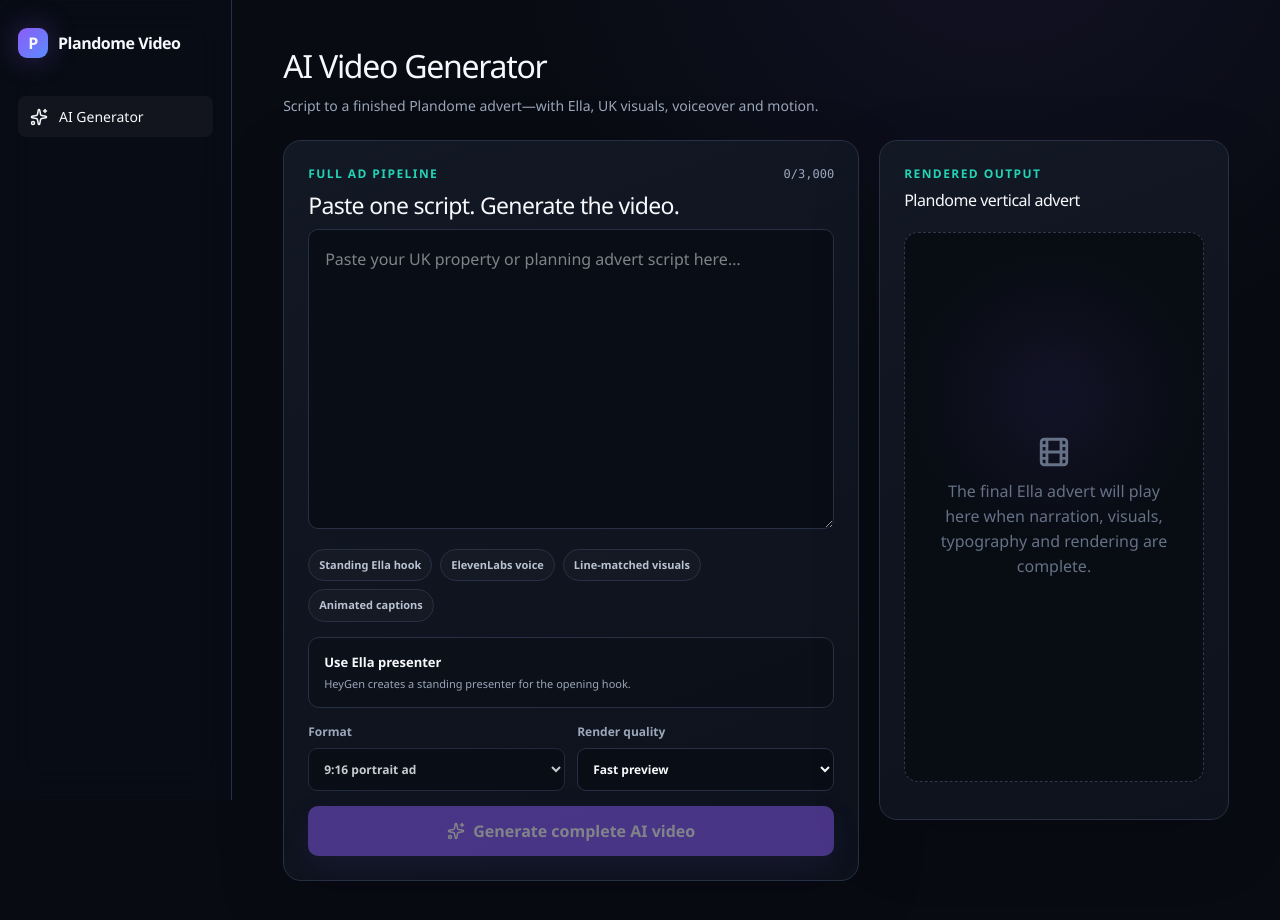
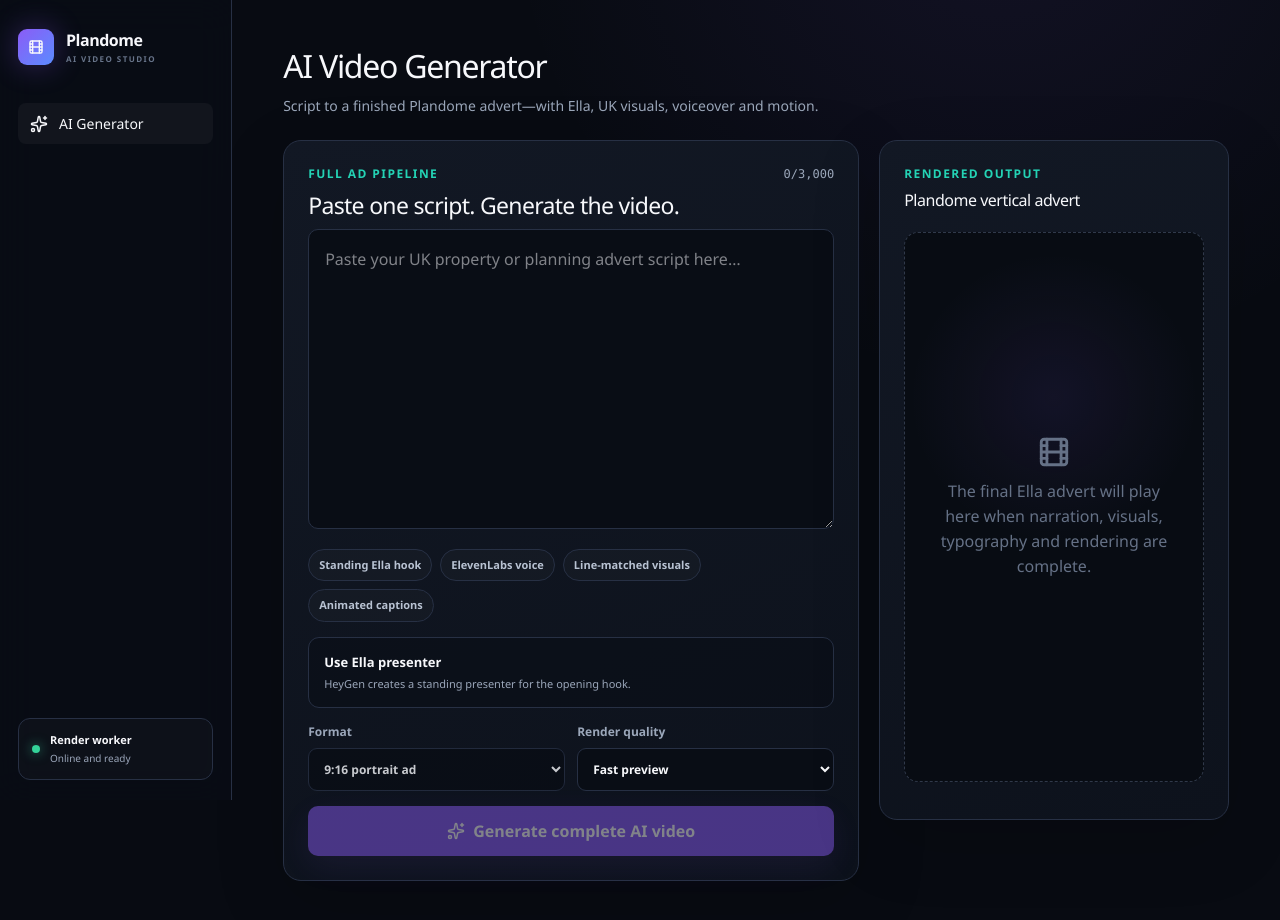
Before and after one commit to propertieswbm-crypto/plandome-ai-video, a Next.js app in the folder apps/web/: page /ai-video in a window 1280 px wide. Shown: the top 920 px of the page. Built offline with nearby package versions, Linux system fonts and the light colour scheme.

Commit message:
Polish studio navigation

```diff
--- a/apps/web/app/(app)/layout.tsx
+++ b/apps/web/app/(app)/layout.tsx
@@ -1,5 +1,5 @@
 import Link from "next/link";
-import { Sparkles } from "lucide-react";
+import { Film, Sparkles } from "lucide-react";
 
 const nav = [
   { href: "/ai-video", label: "AI Generator", icon: Sparkles },
@@ -9,12 +9,13 @@ export default function AppLayout({ children }: { children: React.ReactNode }) {
   return (
     <div className="app-shell">
       <aside className="sidebar">
-        <Link className="brand" href="/ai-video"><span className="brand-mark">P</span><span className="brand-name">Plandome Video</span></Link>
+        <Link className="brand studio-brand" href="/ai-video"><span className="brand-mark"><Film size={16} /></span><span><span className="brand-name">Plandome</span><small>AI VIDEO STUDIO</small></span></Link>
         <nav className="sidebar-nav" aria-label="Application navigation">
           {nav.map(({ href, label, icon: Icon }, index) => (
             <Link className={`nav-item ${index === 0 ? "nav-item-active" : ""}`} href={href} key={href}><Icon size={18} /><span>{label}</span></Link>
           ))}
         </nav>
+        <div className="sidebar-health"><span /><div><strong>Render worker</strong><small>Online and ready</small></div></div>
       </aside>
       <main className="app-main">{children}</main>
     </div>
```
